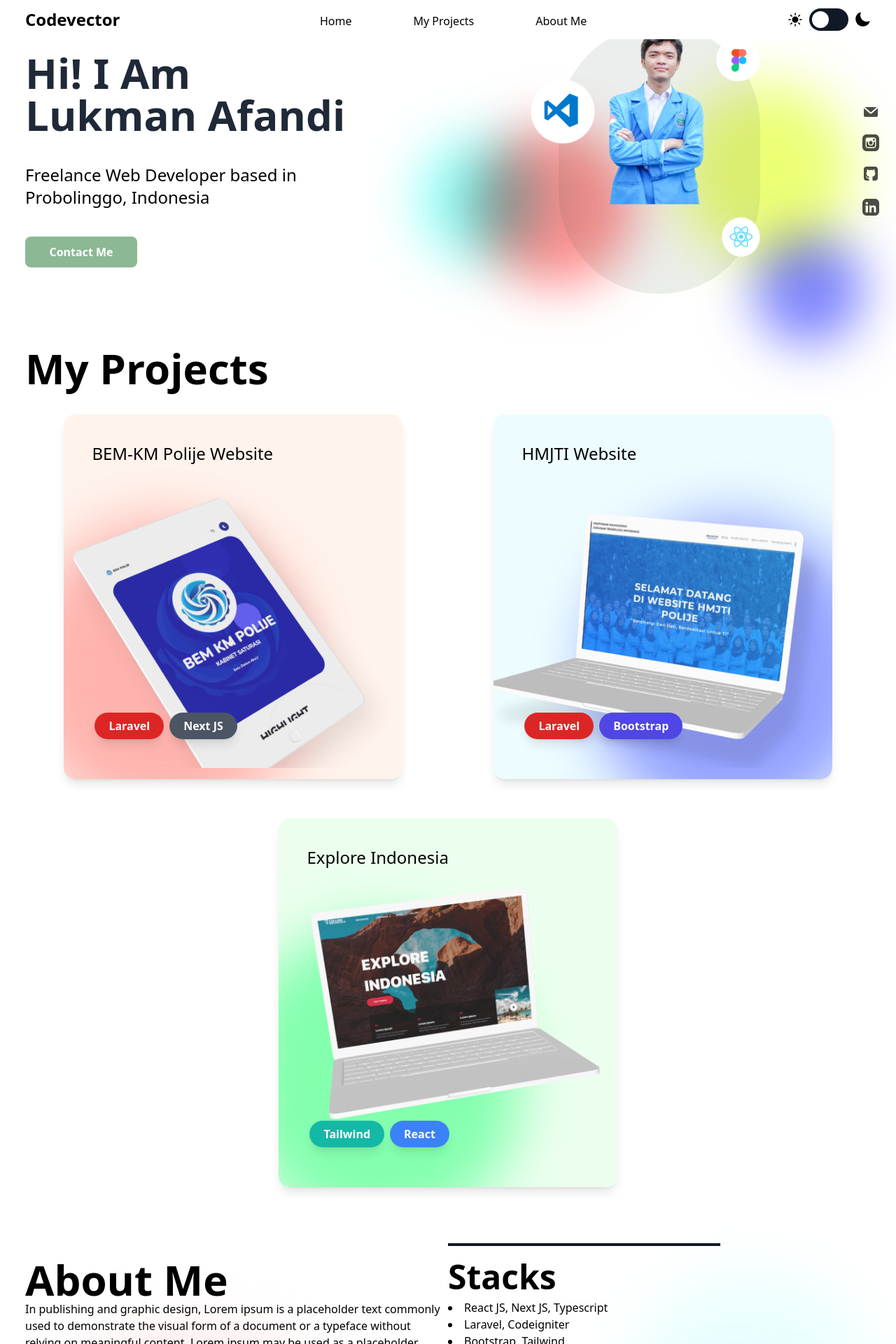
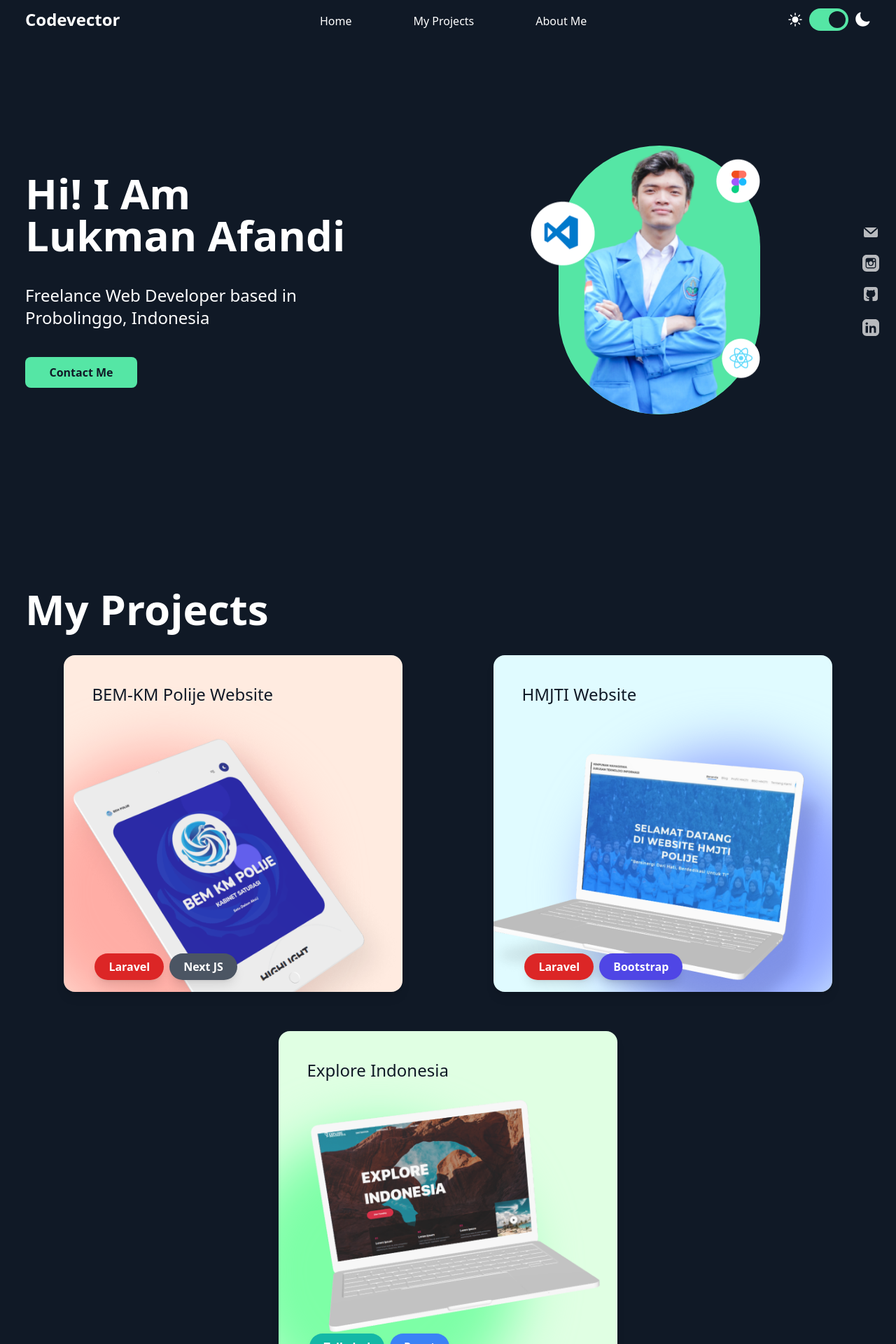
Before and after one commit to LukmanAfandii/LukmanAfandii.github.io, a React (Vite) app: page / in a window 1280 px wide. Shown: the top 1920 px of the page at 70% size. Built offline with nearby package versions, Linux system fonts and the light colour scheme.

Commit message:
fix image

```diff
--- a/src/App.tsx
+++ b/src/App.tsx
@@ -15,7 +15,7 @@ function App() {
     <div >
       <Navbar toggleTheme={() => { }} />
       <main className="overflow-hidden dark:bg-[#101926]">
-        <Section id='home' className='h-[100vh - 70px] py-9 mt-0 md:mt-[-56px]'>
+        <Section id='home' className='h-[100vh - 70px] md:h-screen py-9 mt-0 md:mt-[-56px]'>
           <div className="order-2 w-full md:w-2/4 md:order-1">
             <div className="md:max-w-[30rem] max-w-[13rem] text-center md:text-left mx-auto md:mx-0">
               <h1 className="text-3xl font-semibold text-gray-800  dark:text-[#FFFFFF] md:text-6xl md:mt-0 mt-7">Hi! I Am Lukman Afandi</h1>
@@ -40,7 +40,7 @@ function App() {
                     drag
                     dragConstraints={constraintsRef}
                   >
-                    <img src="/assets/Lukman Afandi.png" alt="" srcSet="" className="h-64 pointer-events-none object-contain w-full dark:bg-[#55E6A5]" />
+                    <img src="/assets/Lukman Afandi.png" alt="" srcSet="" className="h-64 md:h-96 pointer-events-none object-contain w-full dark:bg-[#55E6A5]" />
                   </motion.div>
                 </motion.div>
               </div>
@@ -87,7 +87,7 @@ function App() {
           <div className="flex flex-wrap items-center justify-around gap-5">
             <div className="md:w-2/5 w-full rounded-2xl bg-[#FFEBE0] dark:bg-opacity-100 bg-opacity-60 mt-9 relative overflow-hidden shadow-lg">
               <div className="absolute -left-[12%] -bottom-[12%] h-5/6 w-5/6  rounded-full  mix-blend-multiply filter blur-2xl bg-[#FFBCBC]"></div>
-              <div className="relative p-6 pb-0 md:p-10">
+              <div className="relative p-6 pb-0 md:p-10 md:pb-0">
                 <h2 className="text-2xl font-medium dark:text-[#101926]">
                   BEM-KM Polije Website
                 </h2>
@@ -98,7 +98,7 @@ function App() {
             </div>
             <div className="md:w-2/5 w-full rounded-2xl bg-[#E0FBFF] dark:bg-opacity-100 bg-opacity-60 mt-9 relative overflow-hidden shadow-lg">
               <div className="absolute -right-[12%] -bottom-[12%] h-5/6 w-5/6  rounded-full  mix-blend-multiply filter blur-2xl bg-[#A0A4FF]"></div>
-              <div className="relative p-6 pb-0 md:p-10">
+              <div className="relative p-6 pb-0 md:p-10 md:pb-0">
                 <h2 className="text-2xl font-medium dark:text-[#101926]">
                   HMJTI Website
                 </h2>
@@ -110,7 +110,7 @@ function App() {
             </div>
             <div className="md:w-2/5 w-full rounded-2xl bg-[#E0FFE3] dark:bg-opacity-100 bg-opacity-60 mt-9 relative overflow-hidden shadow-lg">
               <div className="absolute -left-[12%] -bottom-[12%] h-5/6 w-5/6  rounded-full  mix-blend-multiply filter blur-2xl bg-[#8EFFBB]"></div>
-              <div className="relative p-6 pb-0 md:p-10">
+              <div className="relative p-6 pb-0 md:p-10 md:pb-0">
                 <h2 className="text-2xl font-medium dark:text-[#101926]">
                   Explore Indonesia
                 </h2>
@@ -168,7 +168,7 @@ function App() {
             <span className="absolute top-60 right-0 inline-block h-[464px] w-[464px] rounded-full bg-[#7d84ff] bg-opacity-30 mix-blend-multiply blur-2xl animate-blob animation-delay-4000"></span>
           </div>
         </Section>
-        <Section id='find-me'>
+        <Section id='find-me' className='h-screen'>
           <h1 className="w-full mb-3 text-3xl font-semibold md:text-6xl">Find Me</h1>
           <ul className='space-y-2 list-inside'>
             <li>
--- a/src/components/Navbar.tsx
+++ b/src/components/Navbar.tsx
@@ -9,7 +9,11 @@ export const Navbar = ({ toggleTheme }: NavbarProps) => {
   // Navbar hidden state
   const [hiddenNav, setHiddenNav] = useState(true)
 
-  const [swithTheme, setSwithTheme] = useState(false)
+  const [isDarkMode, setIsDarkMode] = useState(
+    window.localStorage.getItem("isDarkMode")
+  );
+
+  const [body, setBody]   = useState(document.body)
 
   useEffect(() => {
     // click outside navbar to hide and not sidebar
@@ -18,21 +22,56 @@ export const Navbar = ({ toggleTheme }: NavbarProps) => {
         return;
       }
       setHiddenNav(true);
+    }
 
-    }
+
+    // // set theme depends on localstorage
+    // const theme = localStorage.getItem('theme')
+    // if(theme === 'dark'){
+    //   // setSwithTheme(true)
+    //   body.classList.add('dark')
+    // }else{
+    //   // setSwithTheme(false)
+    //   body.classList.remove('dark')
+    // }
+    // console.log('asdf');
+
+
+
     // add click event listener
     document.addEventListener("click", clickOutside);
     // remove click event listener
     return () => document.removeEventListener("click", clickOutside);
   }, [])
 
+  useEffect(() => {
+    if (window.localStorage.getItem("isDarkMode") !== "enable") {
+      // document.getElementById("toggle-dark").checked = true;
+
+      document.body.classList.add("dark");
+    } else {
+      // document.getElementById("toggle-dark").checked = false;
+      document.body.classList.remove("dark");
+    }
+  }, [isDarkMode]);
+
   const _toggleDarkMode = () => {
-    toggleTheme()
-    // toggle dark mode
-    const body = document.querySelector("body");
-    if (body) {
-      body.classList.toggle("dark");
-      setSwithTheme(!swithTheme);
+    // toggleTheme()
+    // // toggle dark mode
+    // if( window.localStorage.getItem('theme') === 'dark'){
+    //   // window.localStorage.setItem('theme', 'light')
+    //   setSwithTheme(true)
+    // }else{
+    //   setSwithTheme(false)
+    //   // window.localStorage.setItem('theme', 'dark')
+    // }
+
+    if (isDarkMode == "enable") {
+      window.localStorage.setItem("isDarkMode", "disable");
+      setIsDarkMode("disable");
+    } else {
+      window.localStorage.setItem("isDarkMode", "enable");
+      setIsDarkMode("enable");
     }
 
   }
@@ -43,7 +82,7 @@ export const Navbar = ({ toggleTheme }: NavbarProps) => {
         <div className="flex flex-wrap items-center justify-between mx-auto h-14 max-w-7xl px-9">
           <h3 className="text-2xl font-semibold">Codevector</h3>
 
-{/* Navbar */}
+      {/* Navbar */}
           <div className="items-center hidden space-x-4 md:flex ">
           <a href="#home" className="block py-2 mt-1 px-9 hover:bg-gray-50 hover:bg-opacity-40">Home</a>
         <a href="#my-projects" className="block py-2 mt-1 px-9 hover:bg-gray-50 hover:bg-opacity-40">My Projects</a>
@@ -71,8 +110,8 @@ export const Navbar = ({ toggleTheme }: NavbarProps) => {
             <label className="flex items-center cursor-pointer">
               <div className="relative">
                 <input type="checkbox" className="sr-only" onChange={_toggleDarkMode} />
-                <div className="block h-8 dark:bg-[#55E6A5] bg-[#101926] rounded-full w-14"></div>
-                <div className={`absolute w-6 h-6 transition bg-white dark:bg-[#101926] rounded-full dot top-1 ${!swithTheme ? 'left-1' : 'right-1'}`}></div>
+                <div className="block h-8 dark:bg-[#55E6A5] bg-[#8CB893] rounded-full w-14"></div>
+                <div className={`absolute w-6 h-6 transition bg-white dark:bg-[#101926] rounded-full dot top-1 ${isDarkMode == 'enable' ? 'left-1' : 'right-1'}`}></div>
               </div>
             </label>
             <span className="ml-2">
@@ -92,7 +131,7 @@ export const Navbar = ({ toggleTheme }: NavbarProps) => {
       <div id="sidebar" className={` transition-all duration-500 dark:bg-[#0c131e] dark:text-white bg-gray-50 ease-in-out w-1/2 fixed z-[51] pt-14 inset-y-0 flex-col py-2 shadow-sm md:hidden ${hiddenNav ? "-left-96" : "left-0"}`}>
         <div className="flex flex-wrap items-center mb-10 text-2xl font-bold px-9">
           <span>Codevector</span>
-          <div className="flex items-center mt-4 md:hidden">
+          <div className="flex items-center w-full mt-4 md:hidden">
             <span className="mr-2">
               <svg xmlns="http://www.w3.org/2000/svg" viewBox="0 0 24 24" fill="currentColor" className="w-4 h-4">
                 <path d="M12 2.25a.75.75 0 01.75.75v2.25a.75.75 0 01-1.5 0V3a.75.75 0 01.75-.75zM7.5 12a4.5 4.5 0 119 0 4.5 4.5 0 01-9 0zM18.894 6.166a.75.75 0 00-1.06-1.06l-1.591 1.59a.75.75 0 101.06 1.061l1.591-1.59zM21.75 12a.75.75 0 01-.75.75h-2.25a.75.75 0 010-1.5H21a.75.75 0 01.75.75zM17.834 18.894a.75.75 0 001.06-1.06l-1.59-1.591a.75.75 0 10-1.061 1.06l1.59 1.591zM12 18a.75.75 0 01.75.75V21a.75.75 0 01-1.5 0v-2.25A.75.75 0 0112 18zM7.758 17.303a.75.75 0 00-1.061-1.06l-1.591 1.59a.75.75 0 001.06 1.061l1.591-1.59zM6 12a.75.75 0 01-.75.75H3a.75.75 0 010-1.5h2.25A.75.75 0 016 12zM6.697 7.757a.75.75 0 001.06-1.06l-1.59-1.591a.75.75 0 00-1.061 1.06l1.59 1.591z" />
@@ -102,8 +141,8 @@ export const Navbar = ({ toggleTheme }: NavbarProps) => {
             <label className="flex items-center cursor-pointer">
               <div className="relative">
                 <input type="checkbox" className="sr-only" onChange={_toggleDarkMode} />
-                <div className="block h-6 dark:bg-[#55E6A5] bg-[#101926] rounded-full w-10"></div>
-                <div className={`absolute w-4 h-4 transition bg-white dark:bg-[#101926] rounded-full dot top-1 ${!swithTheme ? 'left-1' : 'right-1'}`}></div>
+                <div className="block h-6 dark:bg-[#55E6A5] bg-[#8CB893] rounded-full w-10"></div>
+                <div className={`absolute w-4 h-4 transition bg-white dark:bg-[#101926] rounded-full dot top-1 ${isDarkMode == 'enable'  ? 'left-1' : 'right-1'}`}></div>
               </div>
             </label>
             <span className="ml-2">
```
